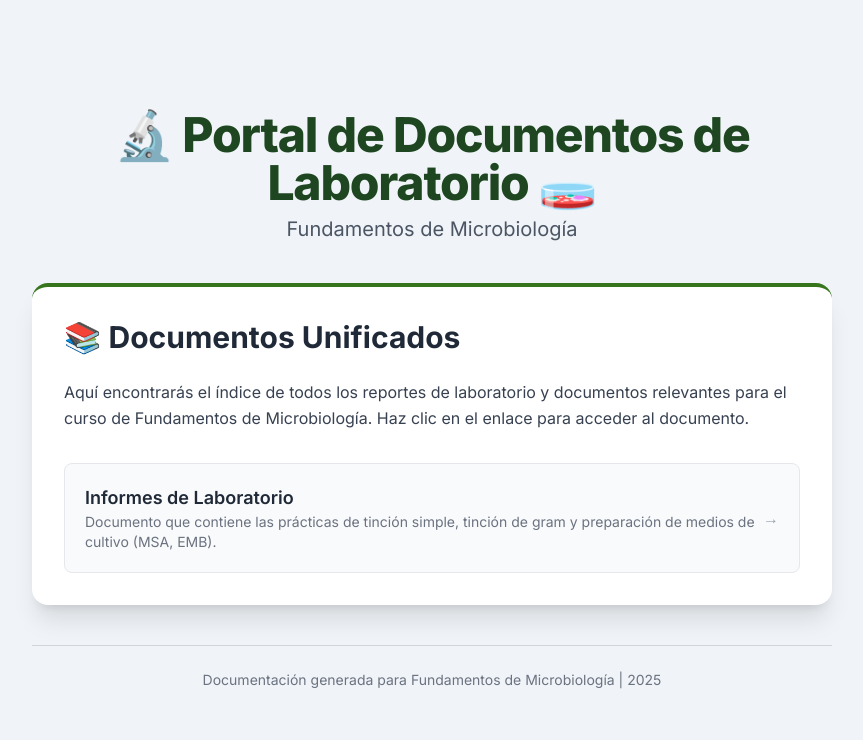
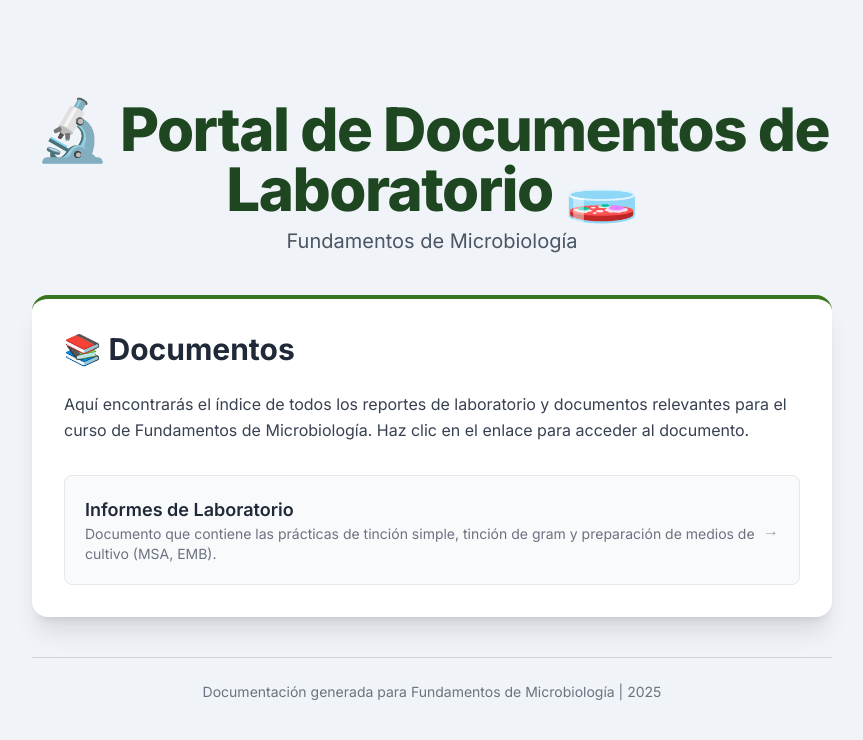
Before and after one commit to karlacarrerak/laboratorios.github.io, a plain HTML site: page index.html in a window 1280 px wide. Shown: the whole page, without its empty margins (208-1071 px from the left). Drawn offline with nearby package versions, Linux system fonts and the light colour scheme.

Commit message:
Update index.html

```diff
--- a/index.html
+++ b/index.html
@@ -35,7 +35,7 @@
     <div class="max-w-4xl w-full mx-auto p-6 lg:p-12">
 
         <header class="text-center mb-10">
-            <h1 class="text-5xl font-extrabold text-micro-main tracking-tight mb-2">
+            <h1 class="text-6xl font-extrabold text-micro-main tracking-tight mb-2">
                 🔬 Portal de Documentos de Laboratorio 🧫
             </h1>
             <p class="text-xl text-gray-600 font-medium">
@@ -45,7 +45,7 @@
 
         <main class="bg-white shadow-xl rounded-2xl p-8 border-t-4 border-micro-accent">
             <h2 class="text-3xl font-bold text-gray-800 mb-6">
-                📚 Documentos Unificados
+                📚 Documentos
             </h2>
 
             <p class="text-gray-700 mb-8 leading-relaxed">
```
